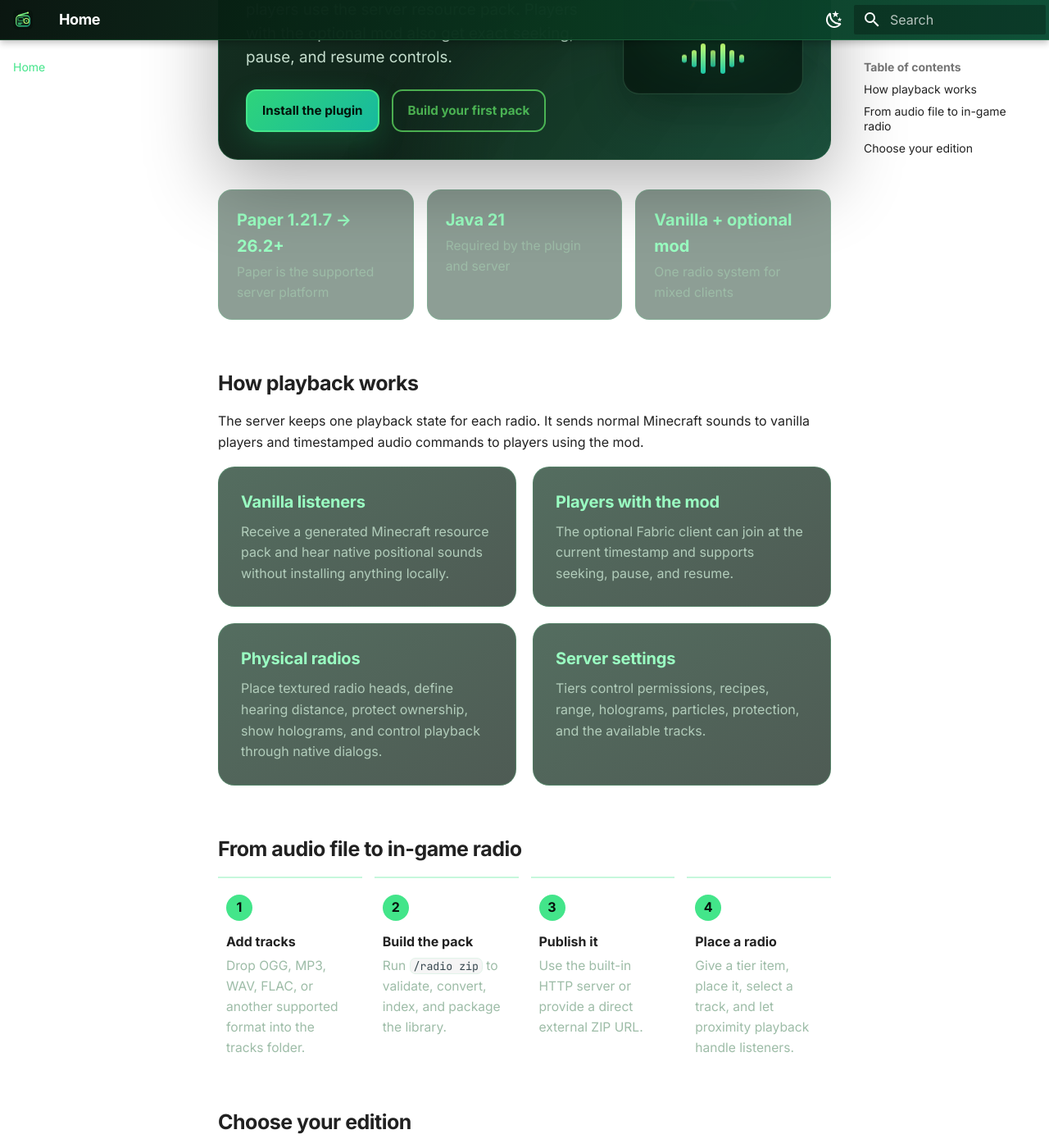
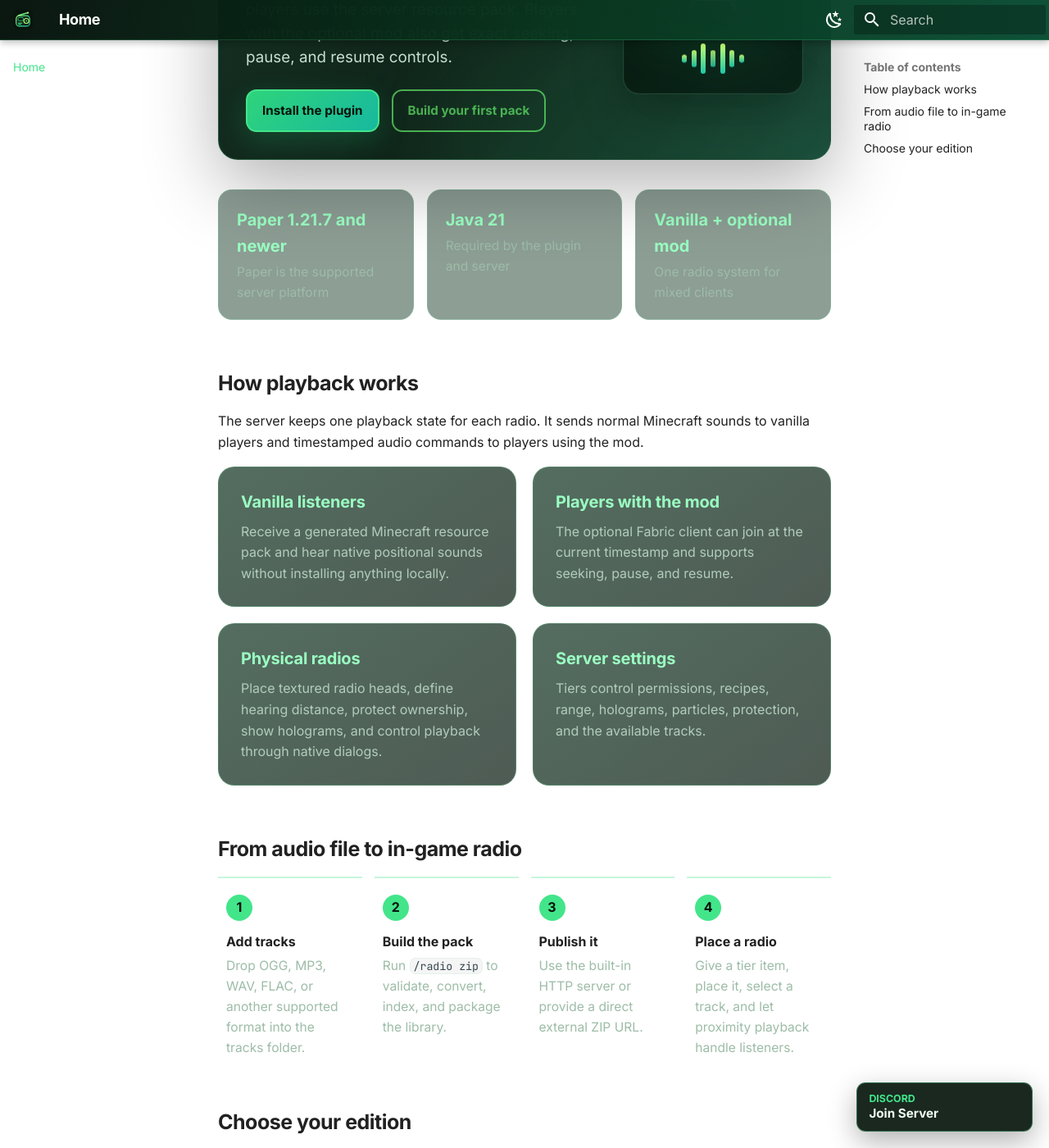
Before and after one commit to wertPL/proximity-radio-docs, an MkDocs documentation site: the page built from docs/index.md, in a window 1280 px wide and 1400 px high, scrolled down 419 px. Shown: the whole window at 82% size. Built offline with MkDocs 1.6.1 and Material for MkDocs 9.7.7, drawn with Linux system fonts in a browser that asks for light colours.

Commit message:
Add floating Discord link

```diff
--- a/docs/index.md
+++ b/docs/index.md
@@ -27,7 +27,7 @@
 </section>
 
 <div class="quick-facts">
-  <div class="quick-fact"><strong>Paper 1.21.7 → 26.2+</strong><span>Paper is the supported server platform</span></div>
+  <div class="quick-fact"><strong>Paper 1.21.7 and newer</strong><span>Paper is the supported server platform</span></div>
   <div class="quick-fact"><strong>Java 21</strong><span>Required by the plugin and server</span></div>
   <div class="quick-fact"><strong>Vanilla + optional mod</strong><span>One radio system for mixed clients</span></div>
 </div>
--- /dev/null
+++ b/docs/javascripts/support.js
@@ -0,0 +1,28 @@
+(function () {
+  function mountSupportRail() {
+    if (document.querySelector(".support-rail")) {
+      return;
+    }
+
+    var rail = document.createElement("aside");
+    rail.className = "support-rail";
+    rail.setAttribute("aria-label", "Community links");
+    rail.innerHTML = [
+      '<a href="https://discord.com/invite/sD4HvQh8P4" target="_blank" rel="noopener" title="Join the Discord">',
+      '  <span class="support-rail__label">Discord</span>',
+      '  <span class="support-rail__value">Join Server</span>',
+      '</a>'
+    ].join("");
+    document.body.appendChild(rail);
+  }
+
+  if (document.readyState === "loading") {
+    document.addEventListener("DOMContentLoaded", mountSupportRail);
+  } else {
+    mountSupportRail();
+  }
+
+  if (window.document$ && document$.subscribe) {
+    document$.subscribe(mountSupportRail);
+  }
+})();
--- a/docs/stylesheets/extra.css
+++ b/docs/stylesheets/extra.css
@@ -445,7 +445,61 @@ body {
   box-shadow: none;
 }
 
+.support-rail {
+  position: fixed;
+  right: 1rem;
+  bottom: 1rem;
+  z-index: 8;
+  width: 10.75rem;
+}
+
+.support-rail a {
+  display: block;
+  padding: 0.58rem 0.72rem;
+  border: 1px solid rgba(105, 238, 158, 0.34);
+  border-radius: 0.55rem;
+  background: rgba(7, 22, 14, 0.92);
+  box-shadow: 0 12px 34px rgba(0, 0, 0, 0.3);
+  color: #f3fff7;
+  text-decoration: none;
+  backdrop-filter: blur(9px);
+  transition: transform 150ms ease, border-color 150ms ease, background-color 150ms ease;
+}
+
+.support-rail a:is(:hover, :focus-visible) {
+  border-color: var(--pr-green);
+  background: rgba(12, 48, 28, 0.97);
+  color: #fff !important;
+  transform: translateY(-2px);
+}
+
+.support-rail__label,
+.support-rail__value {
+  display: block;
+}
+
+.support-rail__label {
+  color: var(--pr-green);
+  font-size: 0.62rem;
+  font-weight: 850;
+  line-height: 1.15;
+  text-transform: uppercase;
+}
+
+.support-rail__value {
+  margin-top: 0.08rem;
+  font-size: 0.76rem;
+  font-weight: 750;
+  line-height: 1.25;
+}
+
 @media (max-width: 760px) {
+  .support-rail {
+    right: 0.65rem;
+    bottom: 0.65rem;
+    width: 9.5rem;
+  }
+
   .radio-hero {
     grid-template-columns: 1fr;
     padding: 1.35rem;
--- a/mkdocs.yml
+++ b/mkdocs.yml
@@ -40,6 +40,9 @@ theme:
 
 extra_css:
   - stylesheets/extra.css
+
+extra_javascript:
+  - javascripts/support.js
 
 markdown_extensions:
   - admonition
```
Also changed, not shown: docs/installation.md (+1 -1 lines), docs/version-support.md (+1 -1 lines).
